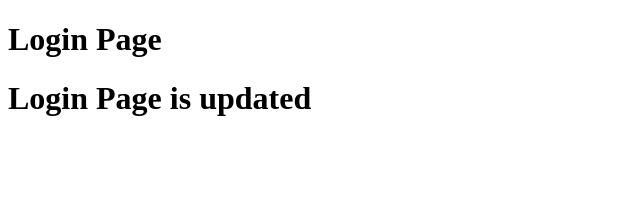
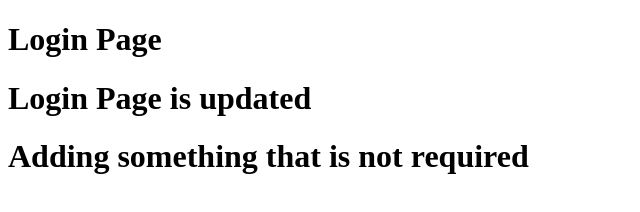
Before and after one commit to gitdemoexample/Demo, a plain HTML site: page login.html in a window 1280 px wide. Shown: the whole page, without its empty margins (0-640 px from the left). Drawn offline with Linux system fonts and the light colour scheme.

Commit message:
Added changes that need to revert

```diff
--- a/login.html
+++ b/login.html
@@ -4,6 +4,7 @@
 
 <h1>Login Page</h1>
 <h1>Login Page is updated</h1>
+<h1>Adding something that is not required</h1>
 
 </body>
 </html>
```
